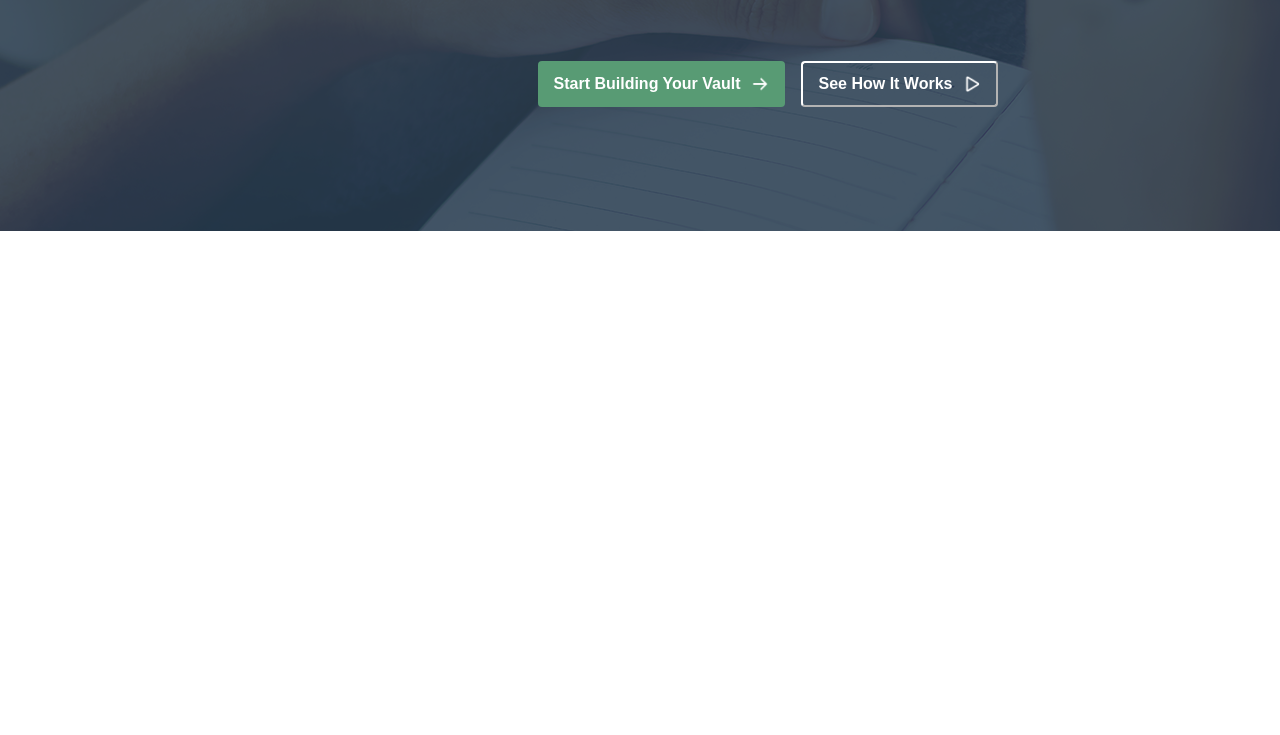
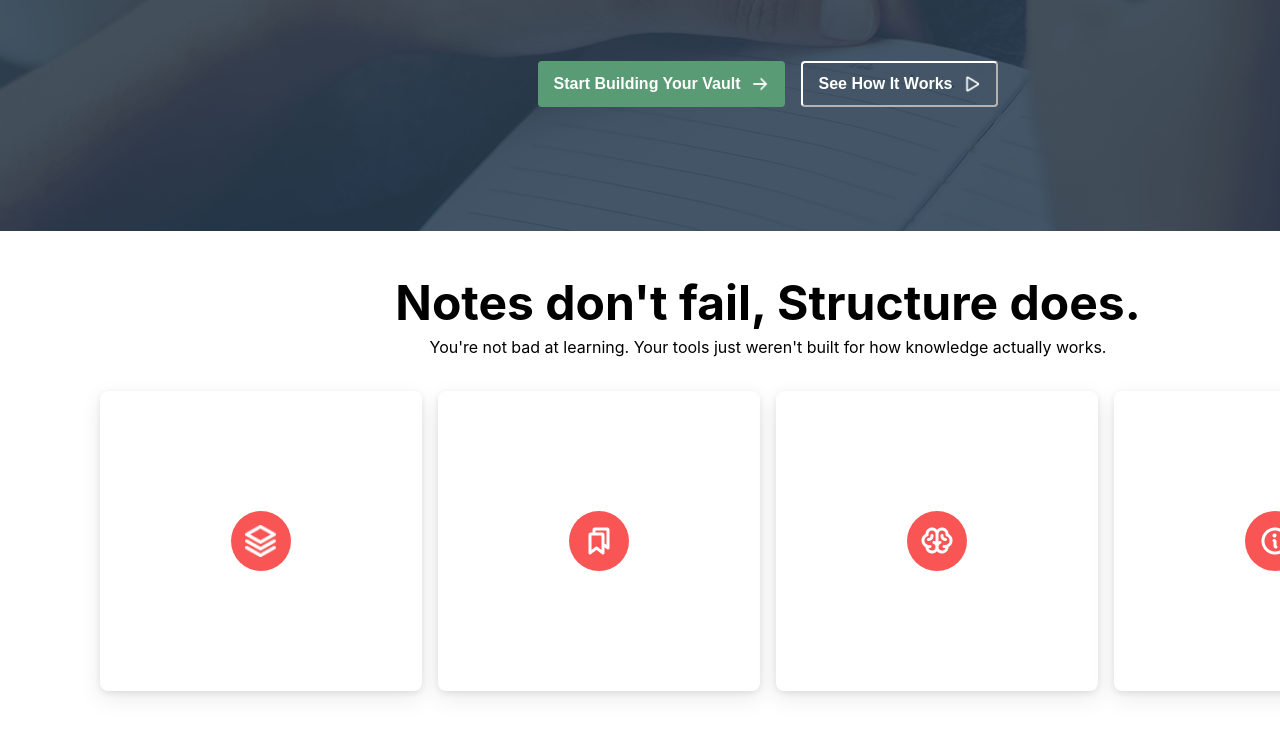
Before and after one commit to Toukir048/demo-website, a plain HTML site: page index.html in a window 1280 px wide. Shown: the part 535-1270 px from the top of the page. Before the commit the page ends 800 px from the top, so only its background shows below. Drawn offline with Linux system fonts and the light colour scheme.

Commit message:
App Section-1 Structure Complete

```diff
--- a/css/style.css
+++ b/css/style.css
@@ -176,3 +176,73 @@ body{
     width: 18px;
     height: auto;
 }
+
+/* Banner Design End */
+
+/* App Section-1 Start */
+.app-1{
+    display: flex;
+    flex-direction: column;
+    width:var(--desktop-width);
+    height: 448px;
+    align-items: center;
+    justify-content: center;
+    margin: 30px 0px;
+}
+
+.app-1 h1{
+    color: black;
+    font-size: 48px;
+    font-weight: 700;
+    line-height: 100%;
+    letter-spacing: 0%;
+    text-align: center;
+
+}
+
+.app-1 p{
+    color: black;
+    font-size: 16px;
+    font-weight: 400;
+    line-height: 20px;
+    letter-spacing: 0%;
+    text-align: center;
+    margin: 10px 0px;
+}
+
+.info-cards{
+    display: flex;
+    flex-direction: row;
+    gap:24px;
+    margin-top:24px;
+    gap: 16px;
+}
+
+.i-c-structure{
+    display: flex;
+    justify-content: center;
+    align-items: center;
+    flex-direction: column;
+    width: 322px;
+    height: 300px;
+    background-color: #ffffff;
+    border-radius: 8px;
+    box-shadow:
+    0 8px 24px rgba(0, 0, 0, 0.08),
+    0 2px 6px rgba(0, 0, 0, 0.09);
+}
+
+.i-c-icon img{
+    width: 32px;
+    height: 32px;
+}
+
+.i-c-icon{
+    background-color: #f95555;
+    border-radius: 50%;
+    width: 60px;
+    height: 60px;
+    display: flex;
+    justify-content: center;
+    align-items: center;
+}
--- a/index.html
+++ b/index.html
@@ -42,6 +42,38 @@
                 </button>
             </div>
         </section>
+
+        <section class="app-1">
+            <h1>Notes don't fail, Structure does.
+            </h1>
+            <p>You're not bad at learning. Your tools just weren't built for how knowledge actually works.</p>
+
+            <div class="info-cards">
+                <div class="info-card-1 i-c-structure">
+                    <div class="i-c-icon">
+                        <img src="./assets/Vector.png" alt="overlay">
+                    </div>
+
+                </div>
+                <div class="info-card-2 i-c-structure">
+                    <div class="i-c-icon">
+                        <img src="./assets/Bookmarks.png" alt="overlay">
+                    </div>
+
+                </div>
+                <div class="info-card-3 i-c-structure">
+                    <div class="i-c-icon">
+                        <img src="./assets/Brain.png" alt="overlay">
+                    </div>
+
+                </div>
+                <div class="info-card-4 i-c-structure">
+                    <div class="i-c-icon">
+                        <img src="./assets/Info.png" alt="overlay">
+                    </div>
+                </div>
+            </div>
+        </section>
     </header>
 </body>
 
```
